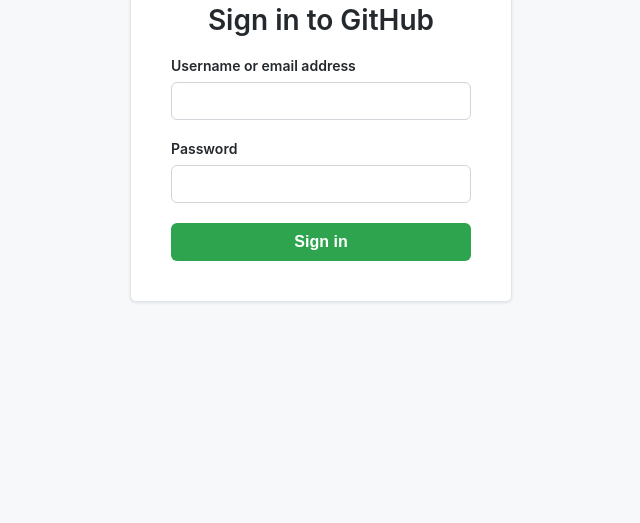
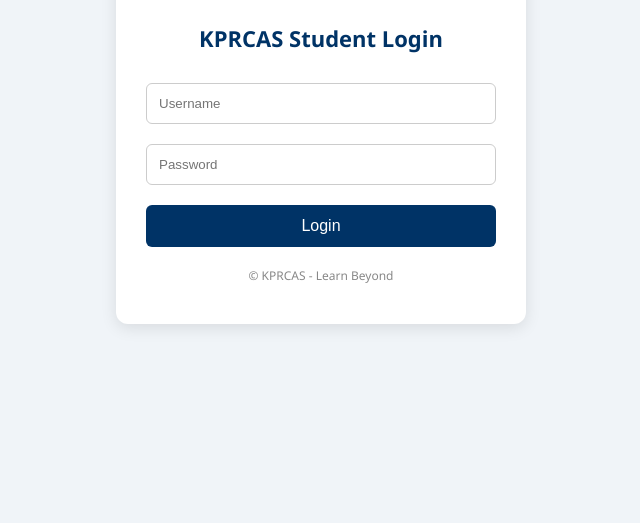
Before and after one commit to ranjith5700/ranjith, a plain HTML site: page index.html in a window 1280 px wide. Shown: the part 277-800 px from the top of the page, without its empty margins (319-959 px from the left). Drawn offline with Linux system fonts and the light colour scheme.

Commit message:
Update index.html

```diff
--- a/index.html
+++ b/index.html
@@ -1,81 +1,87 @@
 <!DOCTYPE html>
 <html lang="en">
 <head>
-  <meta charset="UTF-8" />
-  <meta name="viewport" content="width=device-width, initial-scale=1" />
-  <title>GitHub Login</title>
+  <meta charset="UTF-8">
+  <meta name="viewport" content="width=device-width, initial-scale=1">
+  <title>KPRCAS Login</title>
   <style>
     body {
-      font-family: -apple-system, BlinkMacSystemFont, "Segoe UI", Helvetica, Arial, sans-serif, sans-serif;
-      background-color: #f6f8fa;
+      font-family: 'Segoe UI', sans-serif;
+      margin: 0;
+      padding: 0;
+      background-color: #f0f4f8;
       display: flex;
       justify-content: center;
       align-items: center;
       height: 100vh;
-      margin: 0;
     }
-    .login-container {
-      background: white;
-      padding: 40px;
-      border: 1px solid #e1e4e8;
+
+    .login-box {
+      background-color: #ffffff;
+      padding: 40px 30px;
+      border-radius: 12px;
+      box-shadow: 0 4px 16px rgba(0, 0, 0, 0.1);
+      text-align: center;
+      width: 100%;
+      max-width: 350px;
+    }
+
+    .login-box img {
+      width: 120px;
+      margin-bottom: 20px;
+    }
+
+    .login-box h2 {
+      margin-bottom: 20px;
+      font-size: 22px;
+      color: #003366;
+    }
+
+    .login-box input[type="text"],
+    .login-box input[type="password"] {
+      width: 100%;
+      padding: 12px;
+      margin: 10px 0;
+      border: 1px solid #ccc;
       border-radius: 6px;
-      box-shadow: 0 1px 3px rgba(27,31,35,0.1);
-      width: 300px;
-      text-align: center;
-    }
-    h1 {
-      color: #24292e;
-      margin-bottom: 20px;
-      font-weight: 600;
-      font-size: 28px;
-    }
-    label {
-      display: block;
-      text-align: left;
-      margin-bottom: 8px;
-      font-weight: 600;
-      font-size: 14px;
-      color: #24292e;
-    }
-    input[type="text"],
-    input[type="password"] {
-      width: 100%;
-      padding: 10px;
-      margin-bottom: 20px;
-      border: 1px solid #d1d5da;
-      border-radius: 6px;
-      font-size: 14px;
       box-sizing: border-box;
     }
-    input[type="submit"] {
+
+    .login-box button {
       width: 100%;
-      background-color: #2ea44f;
+      padding: 12px;
+      background-color: #003366;
       color: white;
       border: none;
-      padding: 10px;
+      border-radius: 6px;
       font-size: 16px;
-      font-weight: 600;
-      border-radius: 6px;
       cursor: pointer;
-      transition: background-color 0.2s ease;
+      margin-top: 10px;
     }
-    input[type="submit"]:hover {
-      background-color: #2c974b;
+
+    .login-box button:hover {
+      background-color: #005599;
+    }
+
+    .footer {
+      margin-top: 20px;
+      font-size: 12px;
+      color: #888;
     }
   </style>
 </head>
 <body>
-  <div class="login-container">
-    <h1>Sign in to GitHub</h1>
-    <form action="#" method="POST">
-      <label for="username">Username or email address</label>
-      <input type="text" id="username" name="username" required />
 
-      <label for="password">Password</label>
-      <input type="password" id="password" name="password" required />
+  <div class="login-box">
+    <img src="cropped-COLLEGE-LOGO-UPDATE.jpg" alt="KPRCAS Logo">
+    <h2>KPRCAS Student Login</h2>
+    <form>
+      <input type="text" placeholder="Username" required>
+      <input type="password" placeholder="Password" required>
+      <button type="submit">Login</button>
+    </form>
+    <div class="footer">© KPRCAS - Learn Beyond</div>
+  </div>
 
-      <input type="submit" value="Sign in" />
-    </form>
-  </div>
 </body>
 </html>
```
